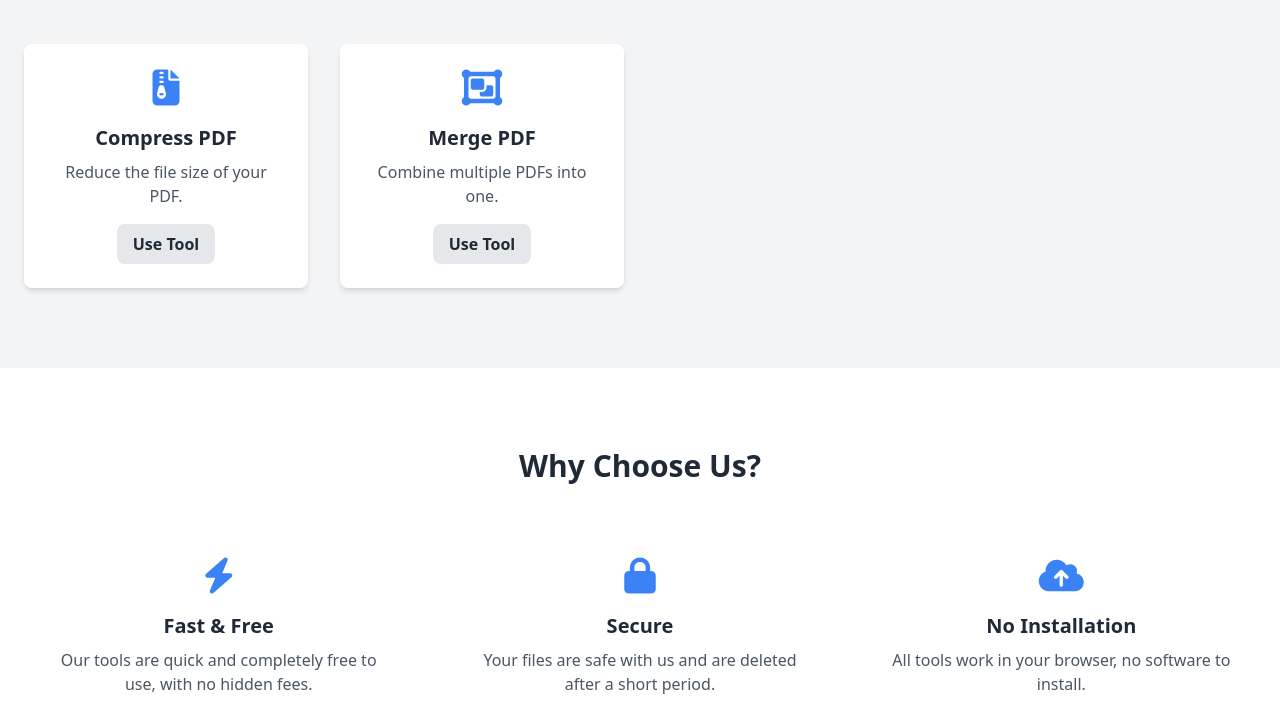
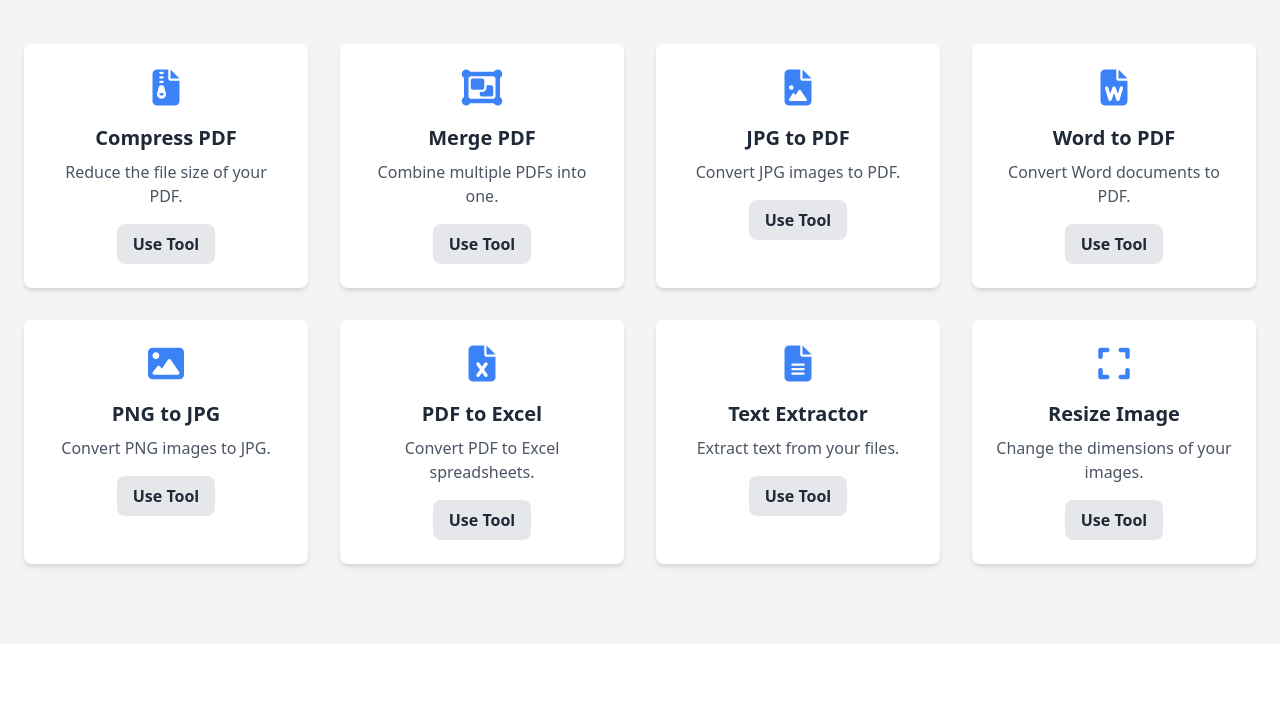
Before and after one commit to dshoptools/dShop, a plain HTML site: page index.html in a window 1280 px wide. Shown: the part 508-1229 px from the top of the page. Drawn offline with nearby package versions, Linux system fonts and the light colour scheme.

Commit message:
index.html

```diff
--- a/index.html
+++ b/index.html
@@ -4,13 +4,11 @@
     <meta charset="UTF-8">
     <meta name="viewport" content="width=device-width, initial-scale=1.0">
     <title>dShop - Multi-Tool Landing Page</title>
-
     <!-- External Libraries -->
     <script src="https://cdn.tailwindcss.com"></script>
     <link rel="stylesheet" href="https://cdnjs.cloudflare.com/ajax/libs/font-awesome/6.4.2/css/all.min.css">
-
     <!-- Your Custom CSS -->
-    <link rel="stylesheet" href="style.css">
+    <link rel="stylesheet" href="styles.css">
 </head>
 <body class="bg-gray-100 text-gray-800">
 
@@ -71,7 +69,42 @@
                         <p class="text-gray-600 mb-4">Combine multiple PDFs into one.</p>
                         <a href="#" class="inline-block bg-gray-200 text-gray-800 font-bold py-2 px-4 rounded-lg hover:bg-gray-300 transition-colors">Use Tool</a>
                     </div>
-                    <!-- Add the other 6 tool cards here -->
+                    <div class="bg-white rounded-lg shadow-md p-6 text-center hover:shadow-lg transition-shadow">
+                        <div class="text-4xl text-blue-500 mb-4"><i class="fas fa-file-image"></i></div>
+                        <h3 class="text-xl font-bold mb-2">JPG to PDF</h3>
+                        <p class="text-gray-600 mb-4">Convert JPG images to PDF.</p>
+                        <a href="#" class="inline-block bg-gray-200 text-gray-800 font-bold py-2 px-4 rounded-lg hover:bg-gray-300 transition-colors">Use Tool</a>
+                    </div>
+                    <div class="bg-white rounded-lg shadow-md p-6 text-center hover:shadow-lg transition-shadow">
+                        <div class="text-4xl text-blue-500 mb-4"><i class="fas fa-file-word"></i></div>
+                        <h3 class="text-xl font-bold mb-2">Word to PDF</h3>
+                        <p class="text-gray-600 mb-4">Convert Word documents to PDF.</p>
+                        <a href="#" class="inline-block bg-gray-200 text-gray-800 font-bold py-2 px-4 rounded-lg hover:bg-gray-300 transition-colors">Use Tool</a>
+                    </div>
+                    <div class="bg-white rounded-lg shadow-md p-6 text-center hover:shadow-lg transition-shadow">
+                        <div class="text-4xl text-blue-500 mb-4"><i class="fas fa-image"></i></div>
+                        <h3 class="text-xl font-bold mb-2">PNG to JPG</h3>
+                        <p class="text-gray-600 mb-4">Convert PNG images to JPG.</p>
+                        <a href="#" class="inline-block bg-gray-200 text-gray-800 font-bold py-2 px-4 rounded-lg hover:bg-gray-300 transition-colors">Use Tool</a>
+                    </div>
+                    <div class="bg-white rounded-lg shadow-md p-6 text-center hover:shadow-lg transition-shadow">
+                        <div class="text-4xl text-blue-500 mb-4"><i class="fas fa-file-excel"></i></div>
+                        <h3 class="text-xl font-bold mb-2">PDF to Excel</h3>
+                        <p class="text-gray-600 mb-4">Convert PDF to Excel spreadsheets.</p>
+                        <a href="#" class="inline-block bg-gray-200 text-gray-800 font-bold py-2 px-4 rounded-lg hover:bg-gray-300 transition-colors">Use Tool</a>
+                    </div>
+                    <div class="bg-white rounded-lg shadow-md p-6 text-center hover:shadow-lg transition-shadow">
+                        <div class="text-4xl text-blue-500 mb-4"><i class="fas fa-file-lines"></i></div>
+                        <h3 class="text-xl font-bold mb-2">Text Extractor</h3>
+                        <p class="text-gray-600 mb-4">Extract text from your files.</p>
+                        <a href="#" class="inline-block bg-gray-200 text-gray-800 font-bold py-2 px-4 rounded-lg hover:bg-gray-300 transition-colors">Use Tool</a>
+                    </div>
+                    <div class="bg-white rounded-lg shadow-md p-6 text-center hover:shadow-lg transition-shadow">
+                        <div class="text-4xl text-blue-500 mb-4"><i class="fas fa-expand"></i></div>
+                        <h3 class="text-xl font-bold mb-2">Resize Image</h3>
+                        <p class="text-gray-600 mb-4">Change the dimensions of your images.</p>
+                        <a href="#" class="inline-block bg-gray-200 text-gray-800 font-bold py-2 px-4 rounded-lg hover:bg-gray-300 transition-colors">Use Tool</a>
+                    </div>
                 </div>
             </div>
         </section>
@@ -81,7 +114,6 @@
             <div class="container mx-auto px-4 sm:px-6">
                 <h2 class="text-3xl font-bold text-center mb-12">Why Choose Us?</h2>
                 <div class="grid md:grid-cols-3 gap-8 text-center">
-                    <!-- Feature Cards... -->
                     <div class="p-6">
                         <div class="text-4xl text-blue-500 mb-4"><i class="fas fa-bolt"></i></div>
                         <h3 class="text-xl font-bold mb-2">Fast & Free</h3>
@@ -137,7 +169,7 @@
             </div>
             <div class="p-6 overflow-y-auto">
                 <p class="text-gray-600 leading-relaxed">
-                    Welcome to dShop... [Full text here]
+                    Welcome to dShop, your friendly neighborhood hub for simple and effective file utilities. Our mission is to make document management accessible to everyone, everywhere. We believe that you shouldn't need complicated software or expensive subscriptions to perform essential tasks like compressing a PDF or converting an image. That's why we created a suite of fast, free, and secure browser-based tools. We are dedicated to providing a seamless experience with a focus on privacy and ease of use.
                 </p>
             </div>
         </div>
@@ -155,15 +187,15 @@
                     <div class="space-y-4">
                         <div>
                             <label for="name" class="block text-left font-medium text-gray-700">Name</label>
-                            <input type="text" id="name" name="name" class="form-input mt-1 block w-full border-gray-300 rounded-md shadow-sm transition" required>
+                            <input type="text" id="name" name="name" class="form-input mt-1 block w-full border-gray-300 rounded-md shadow-sm transition duration-150" required>
                         </div>
                         <div>
                             <label for="email" class="block text-left font-medium text-gray-700">Email</label>
-                            <input type="email" id="email" name="email" class="form-input mt-1 block w-full border-gray-300 rounded-md shadow-sm transition" required>
+                            <input type="email" id="email" name="email" class="form-input mt-1 block w-full border-gray-300 rounded-md shadow-sm transition duration-150" required>
                         </div>
                         <div>
                             <label for="message" class="block text-left font-medium text-gray-700">Message</label>
-                            <textarea id="message" name="message" rows="4" class="form-input mt-1 block w-full border-gray-300 rounded-md shadow-sm transition" required></textarea>
+                            <textarea id="message" name="message" rows="4" class="form-input mt-1 block w-full border-gray-300 rounded-md shadow-sm transition duration-150" required></textarea>
                         </div>
                         <div>
                             <button type="submit" class="w-full bg-blue-500 text-white font-bold py-3 px-4 rounded-lg hover:bg-blue-600 transition-colors">
@@ -176,7 +208,7 @@
         </div>
     </div>
 
-    <!-- Your Custom JavaScript -->
+    <!-- Your Custom JS -->
     <script src="script.js"></script>
 </body>
 </html>
```
